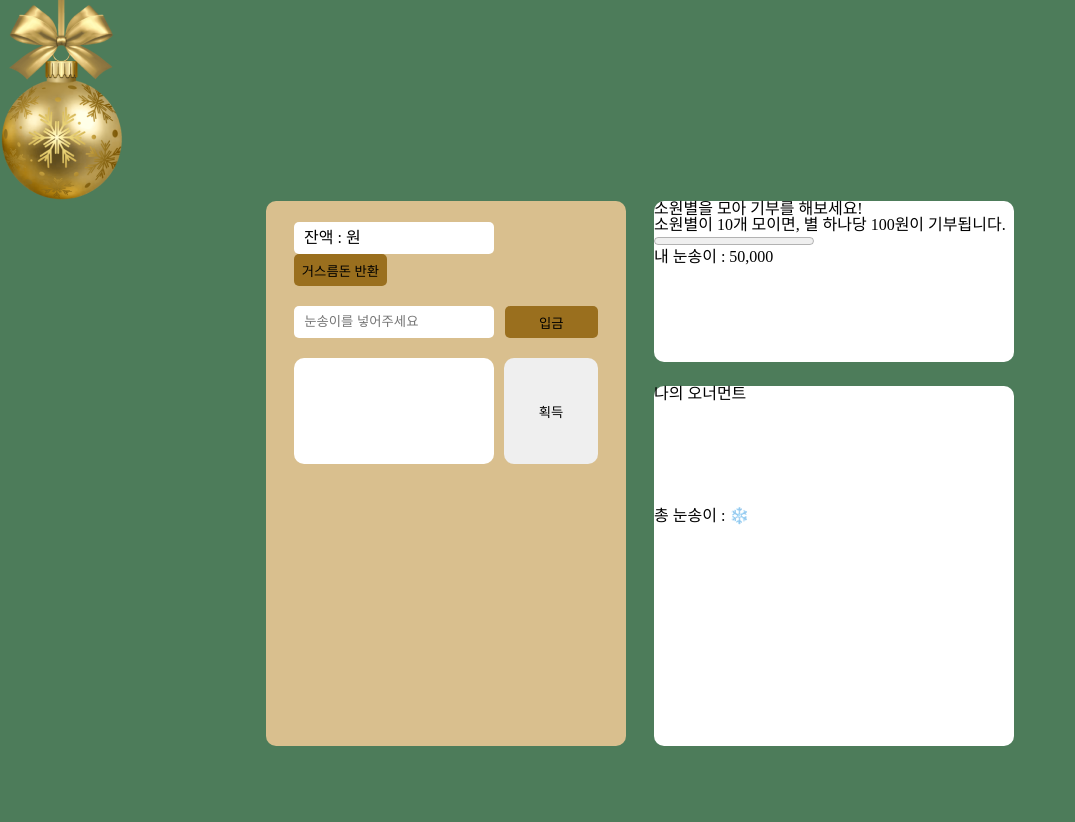
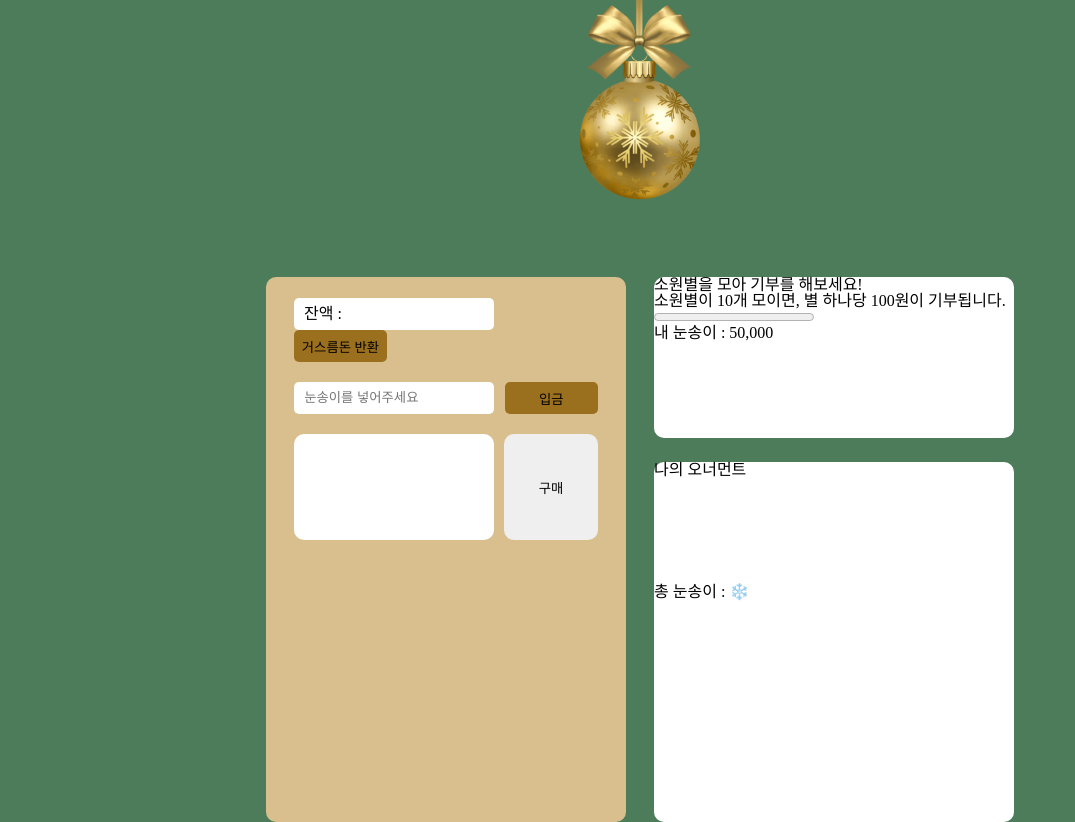
Before and after one commit to TommyKim97/Christmas-Vending-Machine, a plain HTML site: page index.html in a window 1280 px wide. Shown: the whole page, without its empty margins (0-1075 px from the left). Before the commit the page ends 800 px from the top, so only its background shows below. Drawn offline with Linux system fonts and the light colour scheme.

Commit message:
style: class명 수정 #1

```diff
--- a/index.html
+++ b/index.html
@@ -15,7 +15,7 @@
         <img
           src="./src/images/top-img.png"
           alt="크리스마스 오너먼트 자판기"
-          class="img-item"
+          class="img-top"
         />
       </header>
       <main class="wrapper">
@@ -32,7 +32,7 @@
             <section class="info-balance">
               <h4 class="ir">잔액 표시</h4>
               잔액 :
-              <span class="text-balance">원</span>
+              <span class="text-balance"></span>
             </section>
             <button type="button" class="btn-return">거스름돈 반환</button>
 
@@ -53,7 +53,7 @@
             <section class="section-get-item">
               <h4 class="ir">구매할 오너먼트 목록</h4>
               <ul class="list-item-staged"></ul>
-              <button type="button" class="btn-purchase">획득</button>
+              <button type="button" class="btn-purchase">구매</button>
             </section>
           </section>
         </section>
```
